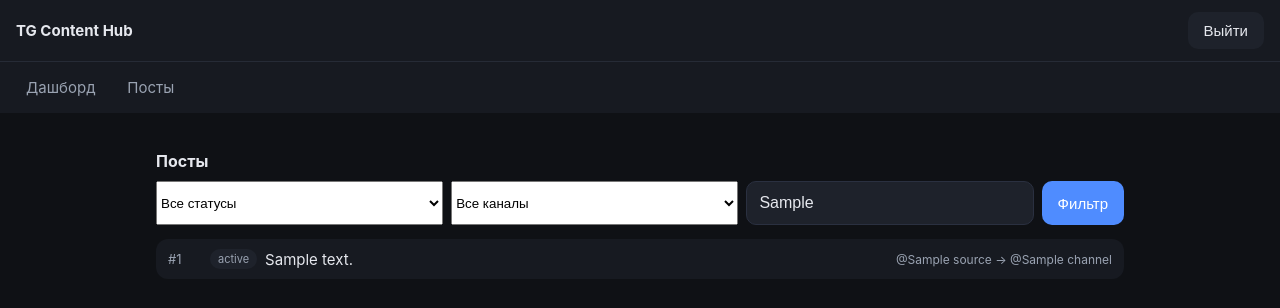
After one commit to vothury/tg-content-hub, a FastAPI app: template app/web/templates/posts.html in a window 1280 px wide. The commit adds this page. Shown: the top 308 px of the page. Run offline with FastAPI, Linux system fonts and the light colour scheme; the template is opened without the code that fills it: most values are stand-ins (such as "Sample title", 1, 10 or a date in 2020).

Commit message:
stage 6b-1: posts list with filters

```diff
--- a/app/web/main.py
+++ b/app/web/main.py
@@ -11,7 +11,7 @@ from app.config import settings
 from app.db.session import session_scope
 from app.redis_client import get_redis
 from app.web.auth import AuthRequired
-from app.web.routers import auth_routes, dashboard
+from app.web.routers import auth_routes, dashboard, posts
 from app.web.templating import WEB_DIR
 
 log = logging.getLogger("web")
@@ -43,6 +43,7 @@ app.add_exception_handler(AuthRequired, _auth_required_handler)
 
 app.include_router(auth_routes.router)
 app.include_router(dashboard.router)
+app.include_router(posts.router)
 
 
 @app.get("/healthz")
--- a/app/web/static/app.css
+++ b/app/web/static/app.css
@@ -64,3 +64,13 @@ input[type="password"], input[type="text"] {
   .bottomnav a { color: var(--muted); font-size: 12px; padding: 6px 10px; text-align: center; }
   .bottomnav a.active { color: var(--text); }
 }
+
+.filters { display: flex; gap: 8px; flex-wrap: wrap; margin-bottom: 14px; }
+.filters select, .filters input { width: auto; flex: 1 1 120px; }
+.list { display: flex; flex-direction: column; gap: 8px; }
+.row { display: flex; gap: 8px; align-items: center; background: var(--panel); border-radius: var(--radius); padding: 10px 12px; color: var(--text); }
+.row-id { color: var(--muted); font-size: 13px; min-width: 34px; }
+.badge { font-size: 11px; padding: 3px 8px; border-radius: 999px; background: var(--panel-2); color: var(--muted); white-space: nowrap; }
+.row-text { flex: 1; overflow: hidden; text-overflow: ellipsis; white-space: nowrap; }
+.row-meta { color: var(--muted); font-size: 12px; white-space: nowrap; }
+@media (max-width: 700px) { .row { flex-wrap: wrap; } .row-text { flex-basis: 100%; order: 3; white-space: normal; } }
--- a/app/web/templates/base.html
+++ b/app/web/templates/base.html
@@ -17,6 +17,7 @@
 
   <nav class="nav">
     <a href="/" class="{{ 'active' if active == 'dashboard' else '' }}">Дашборд</a>
+    <a href="/posts" class="{{ 'active' if active == 'posts' else '' }}">Посты</a>
   </nav>
 
   <main class="content">
@@ -25,6 +26,7 @@
 
   <nav class="bottomnav">
     <a href="/" class="{{ 'active' if active == 'dashboard' else '' }}">Дашборд</a>
+    <a href="/posts" class="{{ 'active' if active == 'posts' else '' }}">Посты</a>
   </nav>
 </body>
 </html>
--- /dev/null
+++ b/app/web/templates/posts.html
@@ -0,0 +1,33 @@
+{% extends "base.html" %}
+{% block title %}Посты — TG Content Hub{% endblock %}
+{% block content %}
+<h2 class="section-title">Посты</h2>
+<form method="get" action="/posts" class="filters">
+  <select name="status">
+    <option value="">Все статусы</option>
+    {% for s in statuses %}
+    <option value="{{ s }}" {{ 'selected' if s == f_status else '' }}>{{ s }}</option>
+    {% endfor %}
+  </select>
+  <select name="channel">
+    <option value="0">Все каналы</option>
+    {% for c in channels %}
+    <option value="{{ c.id }}" {{ 'selected' if c.id == f_channel else '' }}>@{{ c.username }}</option>
+    {% endfor %}
+  </select>
+  <input type="text" name="q" value="{{ f_q }}" placeholder="Поиск по тексту">
+  <button class="btn" type="submit">Фильтр</button>
+</form>
+<div class="list">
+  {% for r in rows %}
+  <a class="row" href="/posts/{{ r.id }}">
+    <span class="row-id">#{{ r.id }}</span>
+    <span class="badge">{{ r.status }}</span>
+    <span class="row-text">{{ r.text }}</span>
+    <span class="row-meta">@{{ r.source }} → @{{ r.channel }}</span>
+  </a>
+  {% else %}
+  <div class="card">Нет постов по фильтру</div>
+  {% endfor %}
+</div>
+{% endblock %}
```
Also changed, not shown: app/web/routers/posts.py (added, +56 -0 lines).
